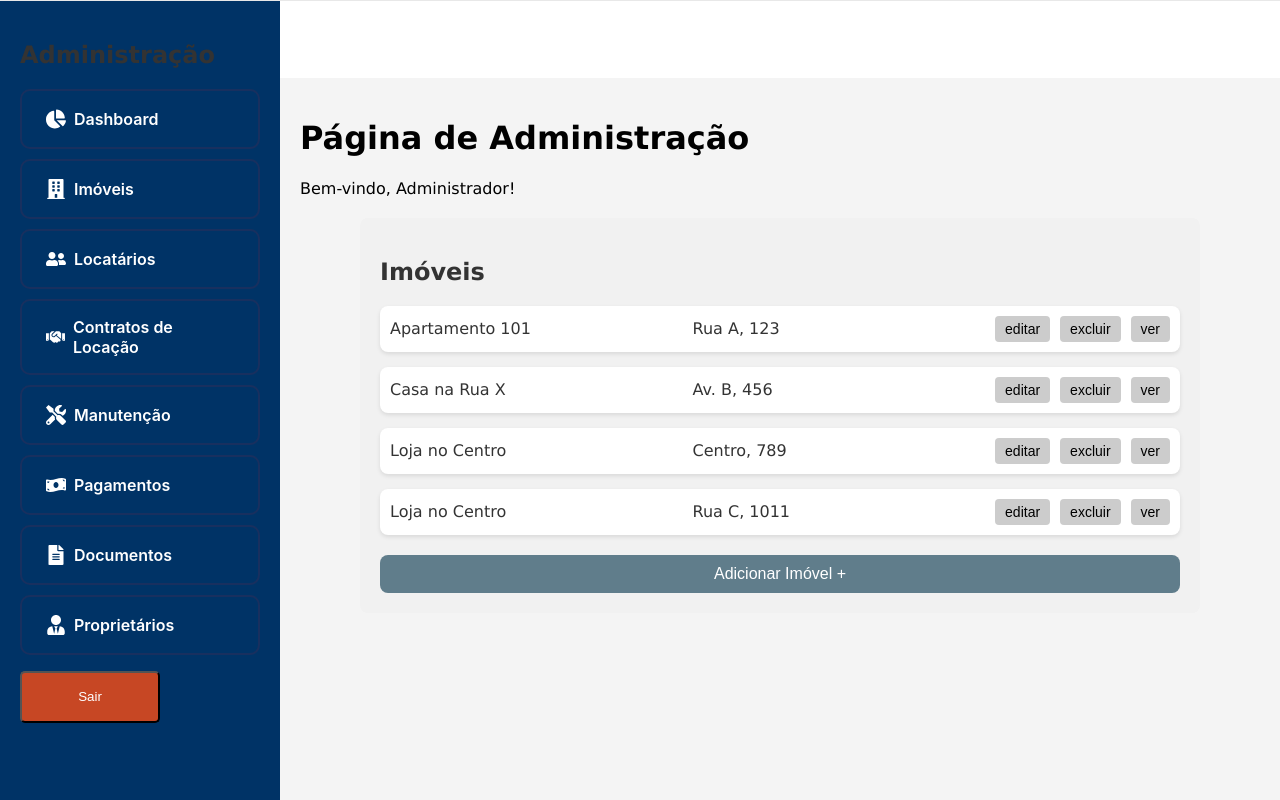
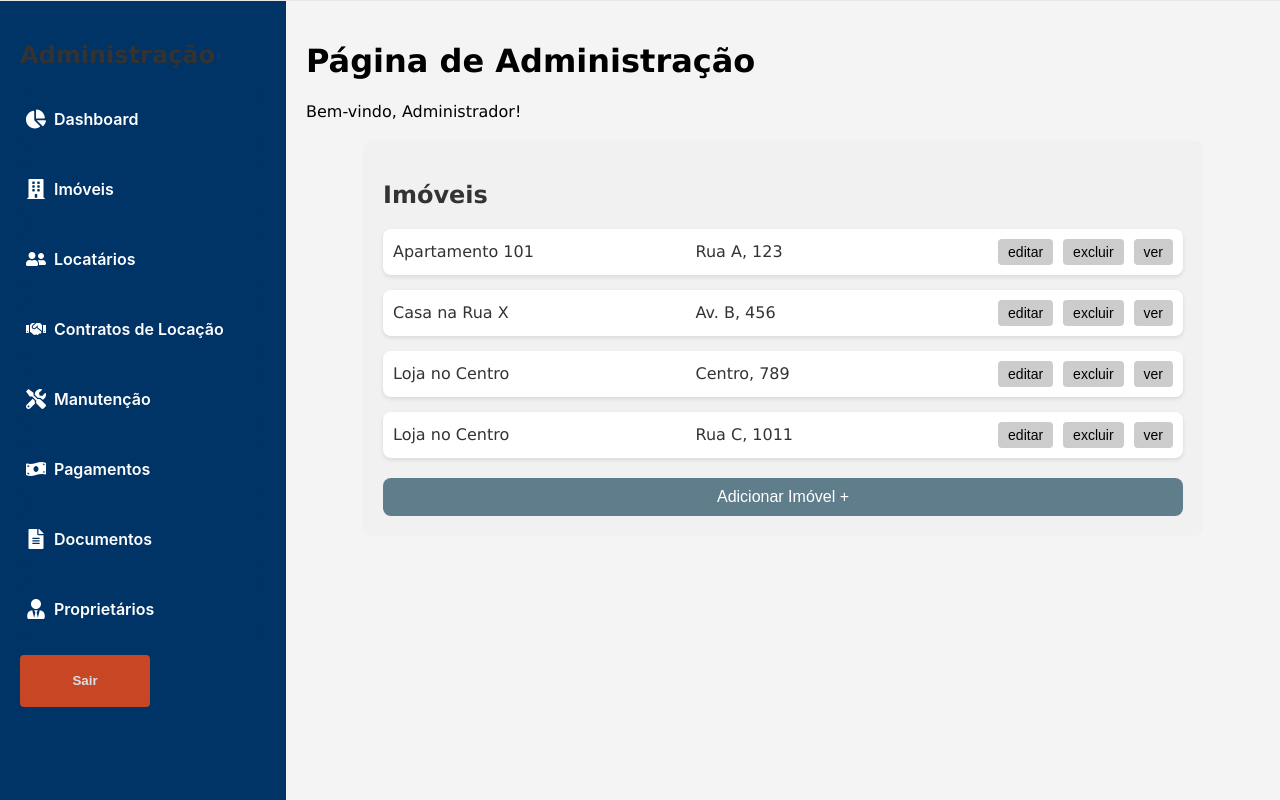
Before and after one commit to vtoriaavila/CLVimob, a React (Vite) app in the folder clvmob-presentation/: page /perfil/administrador/imoveis in a window 1280 px wide. Built offline with nearby package versions, Linux system fonts and the light colour scheme.

Commit message:
ajeitando scroll perfil dashboard e sidebar

```diff
--- a/clvmob-presentation/package.json
+++ b/clvmob-presentation/package.json
@@ -24,6 +24,6 @@
     "eslint-plugin-react": "^7.34.3",
     "eslint-plugin-react-hooks": "^4.6.2",
     "eslint-plugin-react-refresh": "^0.4.7",
-    "vite": "^5.4.0"
+    "vite": "^5.4.1"
   }
 }
--- a/clvmob-presentation/src/components/PerfilLayout.css
+++ b/clvmob-presentation/src/components/PerfilLayout.css
@@ -19,17 +19,37 @@
 .layout-container {
     display: flex;
     width: 100%;
-    margin-top: 6%;
+    height: 100vh; /* Define a altura total do container para 100% da viewport */
 }
 
 .sidebar {
-    height: 1000px;
-    width: 240px;
+    width: 310px;
     background-color: #003366;
     color: white;
     padding: 20px;
-    margin-top: -6%;
+    overflow-y: scroll; /* Permite a rolagem com barra oculta ou menor */
+    scrollbar-width: none; /* Oculta a barra de scroll no Firefox */
+    -ms-overflow-style: none;
+
 }
+
+.sidebar::-webkit-scrollbar {
+    width: 6px; /* Define a largura da barra de scroll */
+}
+
+.sidebar::-webkit-scrollbar-track {
+    background: #003366; /* Cor da área da barra de scroll */
+}
+
+.sidebar::-webkit-scrollbar-thumb {
+    background-color: #888; /* Cor da barra de scroll */
+    border-radius: 10px; /* Bordas arredondadas para a barra de scroll */
+}
+
+.sidebar::-webkit-scrollbar-thumb:hover {
+    background-color: #555; /* Cor da barra de scroll ao passar o mouse */
+}
+
 
 .sidebar h2 {
     margin-bottom: 20px;
@@ -47,5 +67,7 @@
 .content {
     flex-grow: 1;
     padding: 20px;
+    margin-left: -5%; /* Espaço equivalente à largura da sidebar */
     background-color: #f4f4f4;
+    overflow-y: auto; /* Se o conteúdo for maior, a página terá scroll */
 }
--- a/clvmob-presentation/src/components/perfil/Dashboard.css
+++ b/clvmob-presentation/src/components/perfil/Dashboard.css
@@ -1,6 +1,13 @@
 .dashboard {
     padding: 20px;
     background-color: #f5f5f5;
+    overflow-y: auto; /* Permite scroll vertical */
+    scrollbar-width: none; /* Oculta a barra de scroll no Firefox */
+    -ms-overflow-style: none; /* Oculta a barra de scroll no IE e Edge */
+}
+
+.sidebar::-webkit-scrollbar {
+    display: none; /* Oculta a barra de scroll no Chrome, Safari e Opera */
 }
 
 .dashboard-header {
@@ -50,6 +57,16 @@ ul.summary-item {
     left: 33px;
     top: 920px;
 }
+.chart-container, .chart-container2 {
+    background-color: #fff;
+    padding: 20px;
+    border-radius: 8px;
+    box-shadow: 0 2px 10px rgba(0, 0, 0, 0.1);
+    width: 100%; /* Deixe o grid controlar o tamanho */
+    max-width: 526px; /* Controle o tamanho máximo se necessário */
+    height: auto; /* Permita que a altura seja flexível */
+}
+
 
 
 .dashboard-footer {
--- a/clvmob-presentation/src/components/perfil/PerfilSidebar.css
+++ b/clvmob-presentation/src/components/perfil/PerfilSidebar.css
@@ -4,7 +4,7 @@
     justify-content: flex-start;
     appearance: none;
     background-color: transparent;
-    border: 2px solid #18305F;
+    border: 2px solid #003366;
     border-radius: 10px;
     box-sizing: border-box;
     color: #ffffff;
@@ -15,12 +15,12 @@
     line-height: normal;
     margin: 0;
     min-height: 60px;
-    padding: 16px 24px;
+    padding: 15px 4px;
     text-align: left;
     text-decoration: none;
     transition: all 300ms cubic-bezier(.23, 1, 0.32, 1);
     user-select: none;
-    width: 100%;
+    width: 78%;
   }
 
   .button .icon {
@@ -41,12 +41,27 @@
   }
 
 
-  .button-sair{
-    width: 140px;
+  .button-sair {
+    width: 130px;
     height: 52px;
     left: 87px;
-    top: 80%;
-    color: #ffffff;
-    background: rgba(234, 75, 25, 0.85);
-    border-radius: 5px;
-  }
+    top: 90%;
+    color: #ffffff; /* Cor da letra branca */
+    background-color: #EA4B19; /* Fundo laranja */
+    border: 2px solid #EA4B19; /* Borda laranja */
+    border-radius: 4px;
+    opacity: 85%;
+    display: flex;
+    align-items: center;
+    justify-content: center;
+    font-weight: bold;
+    cursor: pointer;
+    transition: background-color 0.3s, color 0.3s;
+
+}
+
+.button-sair:hover {
+    background-color: #003366; /* Fundo branco ao passar o mouse */
+    color: ffffff; /* Letra laranja ao passar o mouse */
+    border: 2px solid #ffffff; /* Borda laranja */
+}
--- /dev/null
+++ b/package.json
@@ -0,0 +1,6 @@
+{
+  "dependencies": {
+    "react-google-charts": "^4.0.1",
+    "react-icons": "^5.3.0"
+  }
+}
```
Also changed, not shown: clvmob-presentation/src/main.jsx (line endings or trailing spaces), 2 other files (tests, documents, lock files or other folders).
